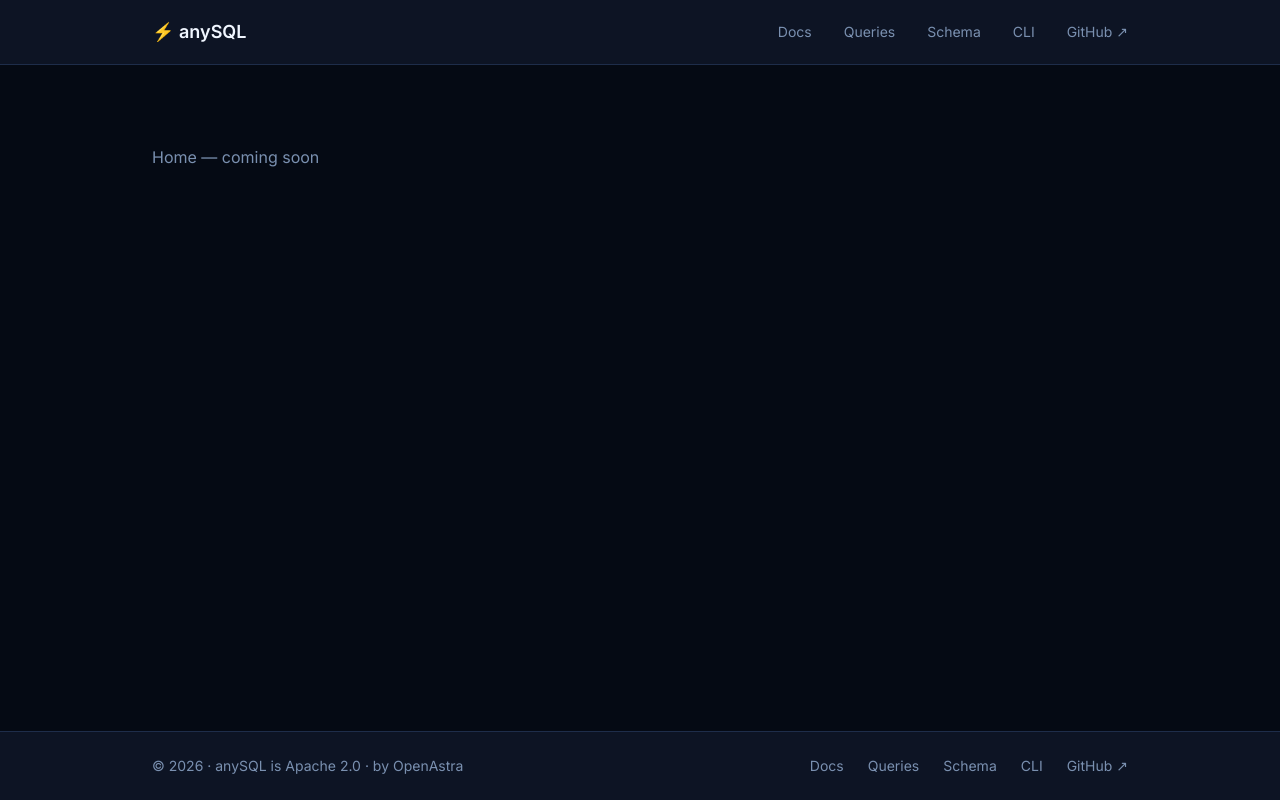
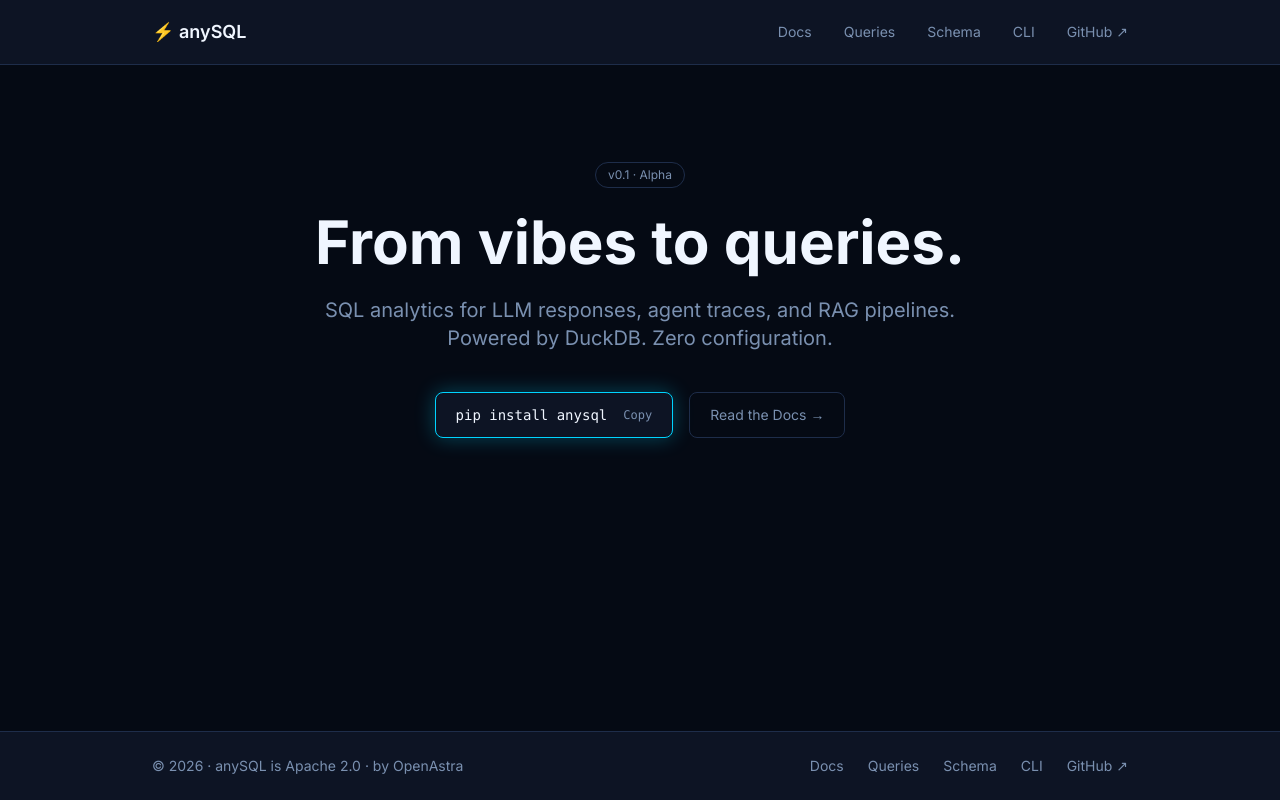
Before and after one commit to sadayamuthu/anysql.org, a React (Vite) app: page / in a window 1280 px wide. Built offline with nearby package versions, Linux system fonts and the light colour scheme.

Commit message:
feat: Home page hero section

```diff
--- a/src/pages/Home.jsx
+++ b/src/pages/Home.jsx
@@ -1,3 +1,56 @@
+import { Link } from 'react-router-dom'
+import { useState } from 'react'
+
+function CopyButton({ text }) {
+  const [copied, setCopied] = useState(false)
+  const copy = () => {
+    navigator.clipboard.writeText(text)
+    setCopied(true)
+    setTimeout(() => setCopied(false), 2000)
+  }
+  return (
+    <button
+      onClick={copy}
+      className="text-xs text-text-muted hover:text-accent-cyan transition-colors duration-200 ml-2"
+    >
+      {copied ? 'Copied!' : 'Copy'}
+    </button>
+  )
+}
+
+function Hero() {
+  return (
+    <section className="max-w-5xl mx-auto px-6 py-24 text-center">
+      <div className="inline-block mb-6 px-3 py-1 rounded-full border border-subtle text-xs text-text-muted">
+        v0.1 · Alpha
+      </div>
+      <h1 className="text-5xl sm:text-6xl font-bold text-text-primary mb-6 leading-tight">
+        From vibes to queries.
+      </h1>
+      <p className="text-xl text-text-muted max-w-2xl mx-auto mb-10">
+        SQL analytics for LLM responses, agent traces, and RAG pipelines.
+        Powered by DuckDB. Zero configuration.
+      </p>
+      <div className="flex flex-col sm:flex-row items-center justify-center gap-4">
+        <div className="flex items-center gap-2 px-5 py-3 rounded-lg border border-accent-cyan glow-cyan bg-surface font-mono text-sm text-text-primary">
+          pip install anysql
+          <CopyButton text="pip install anysql" />
+        </div>
+        <Link
+          to="/docs"
+          className="px-5 py-3 rounded-lg border border-subtle text-sm text-text-muted hover:text-text-primary hover:border-accent-blue transition-colors duration-200"
+        >
+          Read the Docs →
+        </Link>
+      </div>
+    </section>
+  )
+}
+
 export default function Home() {
-  return <div className="max-w-5xl mx-auto px-6 py-20"><p className="text-text-muted">Home — coming soon</p></div>
+  return (
+    <div>
+      <Hero />
+    </div>
+  )
 }
```
